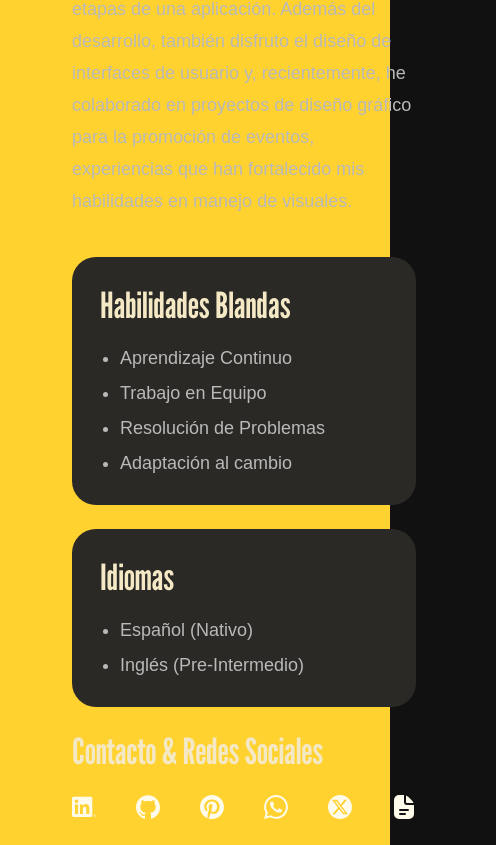
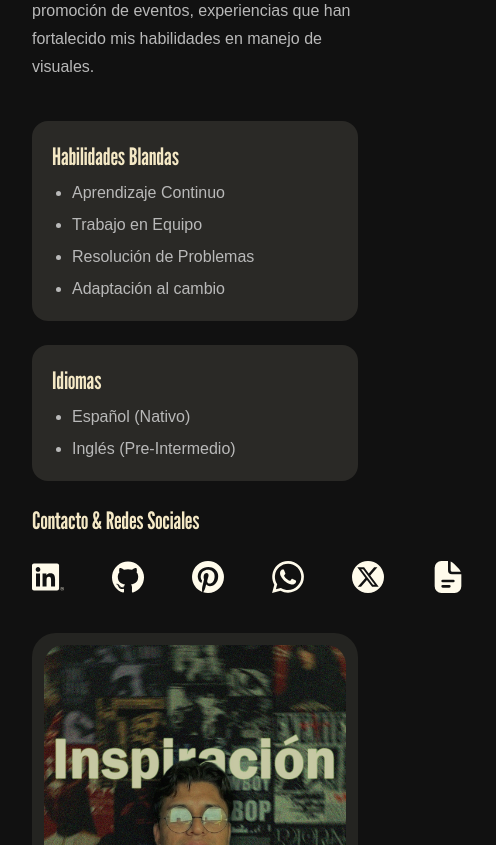
Before and after one commit to JkhasterDev93/Portafolio-JKhaster, a React (Vite) app: page / in a window 390 px wide. Shown: the part 1459-2304 px from the top of the page, 496 px wide, since content can reach past the window. Built offline with nearby package versions, Linux system fonts and the light colour scheme; a web font is replaced by a local one.

Commit message:
Test: Responsive View About Me

```diff
--- a/src/Portafolio/Views/AboutMe.tsx
+++ b/src/Portafolio/Views/AboutMe.tsx
@@ -17,24 +17,21 @@ const downloadPDF = () => {
 
 
   return (
-    <section className="min-h-screen text-[#EAE7DF] px-18 py-12 bg-amber-300">
+    <section className="min-h-screen text-[#EAE7DF] px-8 py-12">
       {/* Título */}
       <h1 className="
-      font-Momo
-      text-4xl
-      mb-8
-
+      font-Momo text-4xl mb-8
       ">Sobre Mí</h1>
 
       {/* Contenido */}
       <div className="
-      grid
-      gap-10
-      md:grid-cols-[1fr_1.1fr_0.8fr] ">
+      grid gap-10 grid-cols-1
+      lg:grid-cols-[1fr_1.1fr_0.8fr] ">
         {/* =================== COLUMNA IZQUIERDA =================== */}
 
         <div className="flex flex-col justify-between">
-          <div className="flex flex-col gap-10 font-Darker text-lg leading-8 text-[#B9B9B9] text-[18px]">
+          <div className="
+          flex flex-col gap-4 font-Darker text-lg leading-7 text-[#B9B9B9] text-[16px]">
             {AboutMeText.map(item=>(
               <p key={item.name}>{item.text}</p>
             ))}
@@ -46,10 +43,15 @@ const downloadPDF = () => {
         <div className="flex flex-col gap-6">
           {/* Habilidades */}
 
-          <div className="bg-[#2A2926] rounded-3xl p-7 text-[#F4E8C5]">
-            <h2 className="font-League text-4xl mb-5">Habilidades Blandas</h2>
-
-            <ul className="list-disc pl-5 space-y-2 font-Darker text-[#B9B9B9] text-[18px]">
+          <div className="
+          bg-[#2A2926] rounded-2xl p-5 text-[#F4E8C5]
+          ">
+            <h2 className="
+            font-League text-2xl mb-2
+            ">
+              Habilidades Blandas
+            </h2>
+            <ul className="list-disc pl-5 space-y-2 font-Darker text-[#B9B9B9] text-[16px]">
               {ListSoftSkills.map(item=>(
                 <li key={item.name}>{item.text}</li>
               ))}
@@ -58,10 +60,9 @@ const downloadPDF = () => {
 
           {/* Idiomas */}
 
-          <div className="bg-[#2A2926] rounded-3xl p-7 text-[#F4E8C5]">
-            <h2 className="font-League text-4xl mb-5">Idiomas</h2>
-
-            <ul className="list-disc pl-5 space-y-2 font-Darker text-[#B9B9B9] text-[18px]">
+          <div className="bg-[#2A2926] rounded-2xl p-5 text-[#F4E8C5]">
+            <h2 className="font-League text-2xl mb-2">Idiomas</h2>
+            <ul className="list-disc pl-5 space-y-2 font-Darker text-[#B9B9B9] text-[16px]">
               {ListLanguage.map(item=>(
                 <li key={item.name}>{item.text}</li>
               ))}
@@ -71,9 +72,11 @@ const downloadPDF = () => {
           {/* Contacto */}
 
           <div>
-            <h2 className="font-League text-4xl mb-6 text-[#F4E8C5]">Contacto & Redes Sociales</h2>
+            <h2 className="
+            font-League text-2xl mb-6 text-[#F4E8C5]
+            ">Contacto & Redes Sociales</h2>
 
-						<div className="flex gap-10">
+						<div className="flex gap-12">
 							{IconsButtons.map(item=>(
                 <div className="relative group transition-transform">
                   <a
@@ -82,7 +85,7 @@ const downloadPDF = () => {
                     item.name !== 'Curriculum' ? () => window.open(item.url, "_blank") : downloadPDF
                   }
                   >
-                    <item.icon className="w-6 h-6 text-amber-50 cursor-pointer hover:scale-140 transition-transform" />
+                    <item.icon className="w-8 h-8 text-amber-50 cursor-pointer hover:scale-140 transition-transform" />
                   </a>
                 <span
                   className="
```
